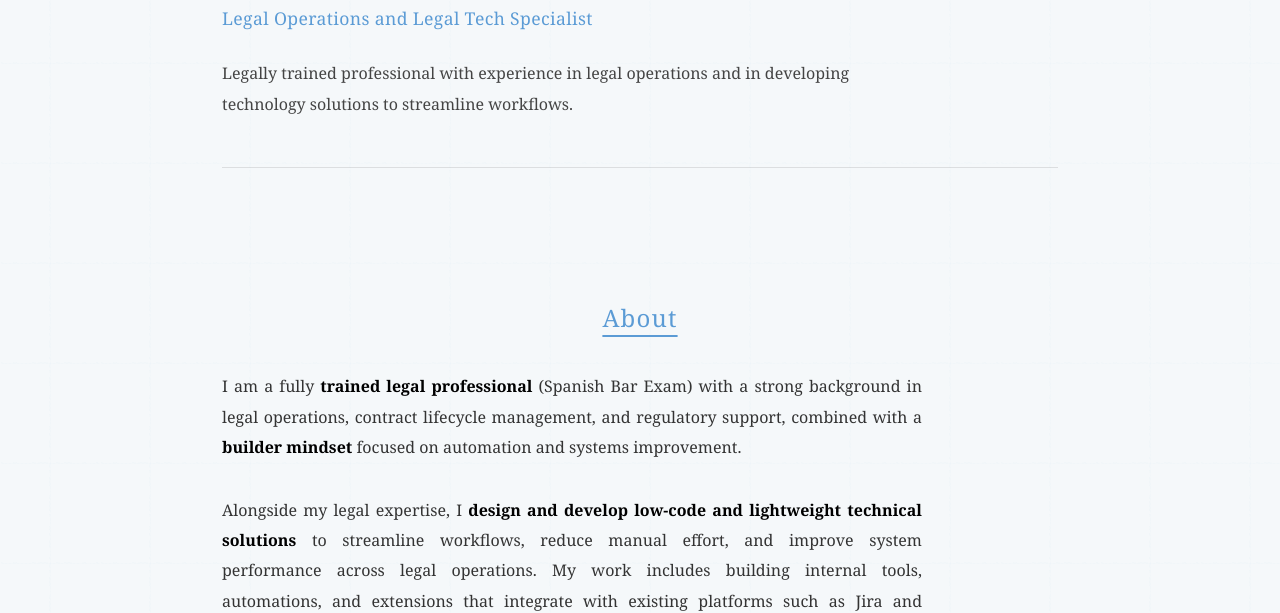
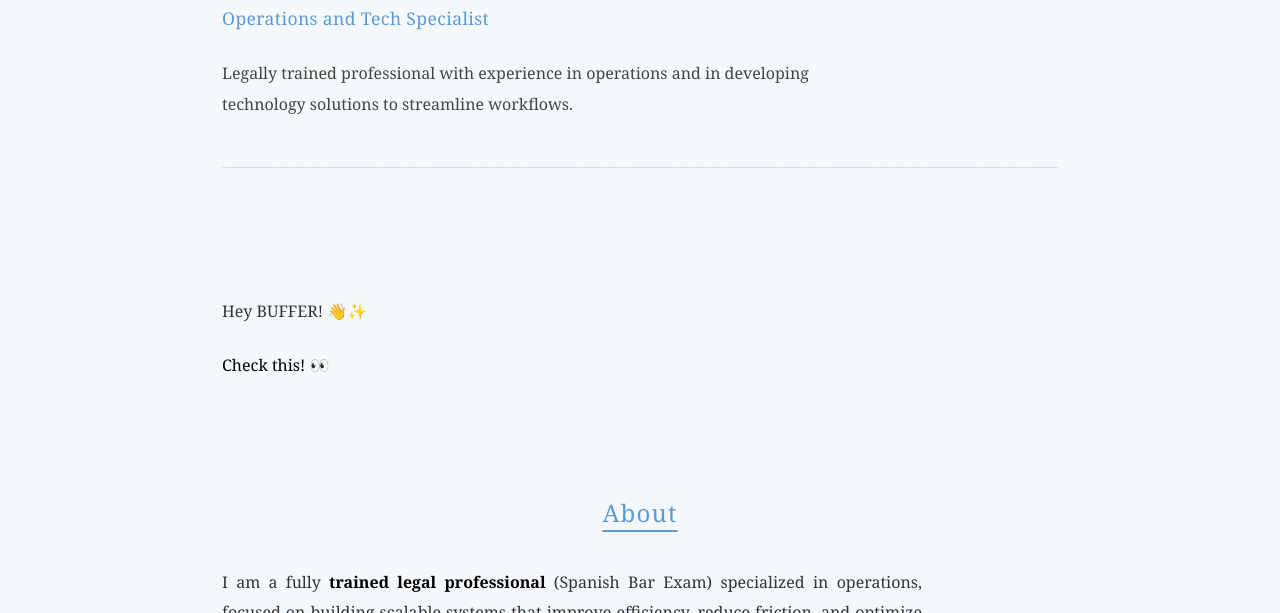
Before and after one commit to sgubm/sgubm.github.io, a plain HTML site: page index.html in a window 1280 px wide. Both pictures are taken after a click on the link "about". Shown: the part 187-800 px from the top of the page. Drawn offline with Linux system fonts and the light colour scheme.

Commit message:
Update title and content for operations focus

```diff
--- a/index.html
+++ b/index.html
@@ -3,7 +3,7 @@
 <head>
   <meta charset="UTF-8" />
   <meta name="viewport" content="width=device-width, initial-scale=1.0" />
-  <title>Sara Uberti-Bona Marin – Legal Operations and Legal Tech Specialist</title>
+  <title>Sara Uberti-Bona Marin – Operations and Tech Specialist</title>
   <link rel="stylesheet" href="style.css" />
 </head>
 <body>
@@ -19,19 +19,24 @@
   <main class="container">
     <header class="hero">
       <h1>Sara Uberti-Bona Marin</h1>
-      <p class="subtitle" data-en="Legal Operations and Legal Tech Specialist" data-es="Especialista en Legal Operations y Legal Tech">Legal Operations and Legal Tech Specialist</p>
-      <p class="summary" data-en="Legally trained professional with experience in legal operations and in developing technology solutions to streamline workflows." data-es="Profesional del derecho con experiencia en legal operations y en el desarrollo de soluciones legal tech orientadas a la automatización y optimización de procesos.">
-        Legally trained professional with experience in legal operations and in developing technology solutions to streamline workflows.
+      <p class="subtitle" data-en="Operations and Tech Specialist" data-es="Especialista en Legal Operations y Legal Tech">Operations and Tech Specialist</p>
+      <p class="summary" data-en="Legally trained professional with experience in operations and in developing technology solutions to streamline workflows." data-es="Profesional del derecho con experiencia en legal operations y en el desarrollo de soluciones legal tech orientadas a la automatización y optimización de procesos.">
+        Legally trained professional with experience in operations and in developing technology solutions to streamline workflows.
       </p>
     </header>
 
+    <section class="buffer-banner">
+      <p class="buffer-banner-text">Hey BUFFER! 👋✨</p>
+      <a href="buffer.html" target="_blank" rel="noopener noreferrer" class="buffer-cta-button">Check this! 👀</a>
+    </section>
+
     <section id="about">
       <h2 data-en="About" data-es="Perfil">About</h2>
-      <p data-en="I am a fully <strong>trained legal professional</strong> (Spanish Bar Exam) with a strong background in legal operations, contract lifecycle management, and regulatory support, combined with a <strong>builder mindset</strong> focused on automation and systems improvement." data-es="Soy una profesional del derecho (con el examen estatal), con experiencia en legal operations, gestión del ciclo de vida contractual y soporte regulatorio, y una clara mentalidad builder enfocada en la automatización y la mejora continua de sistemas.">
-        I am a fully <strong>trained legal professional</strong> (Spanish Bar Exam) with a strong background in legal operations, contract lifecycle management, and regulatory support, combined with a <strong>builder mindset</strong> focused on automation and systems improvement.
+      <p data-en="I am a fully <strong>trained legal professional</strong> (Spanish Bar Exam) specialized in operations, focused on building scalable systems that improve efficiency, reduce friction, and optimize workflows across operational environments." data-es="Soy una profesional del derecho (con el examen estatal), con experiencia en legal operations, gestión del ciclo de vida contractual y soporte regulatorio, y una clara mentalidad builder enfocada en la automatización y la mejora continua de sistemas.">
+        I am a fully <strong>trained legal professional</strong> (Spanish Bar Exam) specialized in operations, focused on building scalable systems that improve efficiency, reduce friction, and optimize workflows across operational environments.
       </p>
-      <p data-en="Alongside my legal expertise, I <strong>design and develop low-code and lightweight technical solutions</strong> to streamline workflows, reduce manual effort, and improve system performance across legal operations. My work includes building internal tools, automations, and extensions that integrate with existing platforms such as Jira and DocuSign, enabling teams to operate more efficiently without disrupting established processes." data-es="Combino el conocimiento jurídico con el diseño y desarrollo de soluciones low-code y herramientas técnicas ligeras que permiten simplificar flujos de trabajo, reducir tareas manuales y mejorar la eficiencia operativa del área legal. He desarrollado herramientas internas, automatizaciones y extensiones que se integran con plataformas como Jira y DocuSign, potenciando los sistemas existentes sin necesidad de sustituirlos.">
-        Alongside my legal expertise, I <strong>design and develop low-code and lightweight technical solutions</strong> to streamline workflows, reduce manual effort, and improve system performance across legal operations. My work includes building internal tools, automations, and extensions that integrate with existing platforms such as Jira and DocuSign, enabling teams to operate more efficiently without disrupting established processes.
+      <p data-en="My background in legal and regulatory support enables me to deeply understand complex processes and redesign them through automation and smart system architecture. I specialize in developing <strong>low-code and lightweight technical solutions</strong> that eliminate manual effort, enhance visibility, and strengthen operational performance." data-es="Combino el conocimiento jurídico con el diseño y desarrollo de soluciones low-code y herramientas técnicas ligeras que permiten simplificar flujos de trabajo, reducir tareas manuales y mejorar la eficiencia operativa del área legal. He desarrollado herramientas internas, automatizaciones y extensiones que se integran con plataformas como Jira y DocuSign, potenciando los sistemas existentes sin necesidad de sustituirlos.">
+        My background in legal and regulatory support enables me to deeply understand complex processes and redesign them through automation and smart system architecture. I specialize in developing <strong>low-code and lightweight technical solutions</strong> that eliminate manual effort, enhance visibility, and strengthen operational performance.
       </p>
       <p data-en="I enjoy working at the <strong>intersection of law, technology, and operations</strong>, where I can identify friction points, rapidly prototype solutions, and deliver practical tools that create measurable impact." data-es="Me motiva trabajar en la intersección entre derecho, tecnología y operaciones, donde identifico ineficiencias, prototipo soluciones de forma ágil y construyo herramientas prácticas que generan impacto real y escalable en el día a día de los equipos.">
         I enjoy working at the <strong>intersection of law, technology, and operations</strong>, where I can identify friction points, rapidly prototype solutions, and deliver practical tools that create measurable impact.
@@ -62,7 +67,7 @@
             </div>
             <div class="basics-row">
               <span class="basics-label" data-en="Title:" data-es="Título:">Title:</span>
-              <span class="basics-value" data-en="Legal Operations Specialist • Paralegal • Legal Engineer" data-es="Legal Operations • Paralegal • Legal Engineer">Legal Operations Specialist • Paralegal • Legal Engineer</span>
+              <span class="basics-value" data-en="Operations Specialist • Legal OPS • Legal Engineer" data-es="Legal Operations • Paralegal • Legal Engineer">Operations Specialist • Legal OPS • Legal Engineer</span>
             </div>
             <div class="basics-row">
               <span class="basics-label" data-en="Studies:" data-es="Formación:">Studies:</span>
@@ -70,7 +75,7 @@
             </div>
             <div class="basics-row">
               <span class="basics-label" data-en="Profile:" data-es="Perfil:">Profile:</span>
-              <span class="basics-value" data-en="Creative, solution-oriented legal professional with a builder mindset. Experienced in legal operations, legal tech, and automation <strong>(see selected <a href='#projects' class='nav-link' data-section='projects'>projects</a> for hands-on examples)</strong>." data-es="Profesional del derecho creativa y orientada a soluciones, con mentalidad builder. Experiencia en legal operations, legal tech y automatización de procesos <strong>(ver <a href='#projects' class='nav-link' data-section='projects'>proyectos seleccionados</a> para ejemplos prácticos)</strong>.">Creative, solution-oriented legal professional with a builder mindset. Experienced in legal operations, legal tech, and automation <strong>(see selected <a href="#projects" class="nav-link" data-section="projects">projects</a> for hands-on examples)</strong>.</span>
+              <span class="basics-value" data-en="Creative, solution-oriented legal professional with a builder mindset. Experienced in operations, legal tech, and automation <strong>(see selected <a href='#projects' class='nav-link' data-section='projects'>projects</a> for hands-on examples)</strong>." data-es="Profesional del derecho creativa y orientada a soluciones, con mentalidad builder. Experiencia en legal operations, legal tech y automatización de procesos <strong>(ver <a href='#projects' class='nav-link' data-section='projects'>proyectos seleccionados</a> para ejemplos prácticos)</strong>.">Creative, solution-oriented legal professional with a builder mindset. Experienced in operations, legal tech, and automation <strong>(see selected <a href="#projects" class="nav-link" data-section="projects">projects</a> for hands-on examples)</strong>.</span>
             </div>
           </div>
         </div>
@@ -244,8 +249,8 @@
             </div>
           </div>
           <div class="project-images-content">
-            <img src="assets/images/Chrome-extension-pt1.png" alt="Chrome-extension-pt1.png">
-            <img src="assets/images/Chrome-extension-pt2.png" alt="Chrome-extension-pt2.png">
+            <img src="" alt="Chrome extension screenshot 1">
+            <img src="" alt="Chrome extension screenshot 2">
           </div>
         </div>
       </div>
@@ -280,11 +285,13 @@
     </footer>
   </main>
   <script>
-    // Show only About section by default
+    // Show hero, buffer banner, and About section by default
     document.addEventListener('DOMContentLoaded', function() {
       const sections = document.querySelectorAll('section, footer');
       sections.forEach(section => {
-        if (section.id !== 'about') {
+        const isAbout = section.id === 'about';
+        const isBufferBanner = section.classList.contains('buffer-banner');
+        if (!isAbout && !isBufferBanner) {
           section.classList.add('section-hidden');
         }
       });
@@ -298,12 +305,17 @@
           const targetSection = this.getAttribute('data-section');
           const section = document.getElementById(targetSection);
 
-          // Hide all sections
+          // Hide all sections (including buffer banner)
           sections.forEach(s => s.classList.add('section-hidden'));
 
           // Show selected section
           if (section) {
             section.classList.remove('section-hidden');
+          }
+          // Show buffer banner only when About is selected
+          const bufferBanner = document.querySelector('.buffer-banner');
+          if (bufferBanner && targetSection === 'about') {
+            bufferBanner.classList.remove('section-hidden');
           }
         });
       });
@@ -399,3 +411,7 @@
   </script>
 </body>
 </html>
+
+  </script>
+</body>
+</html>
```
